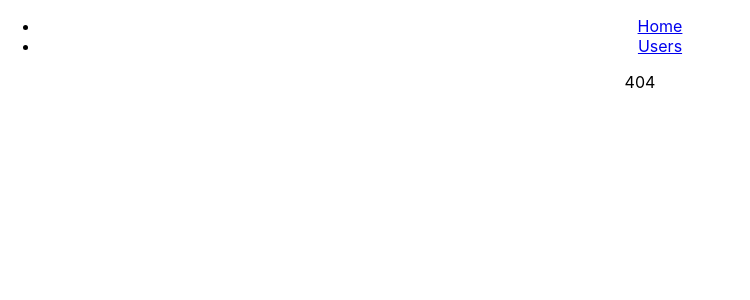
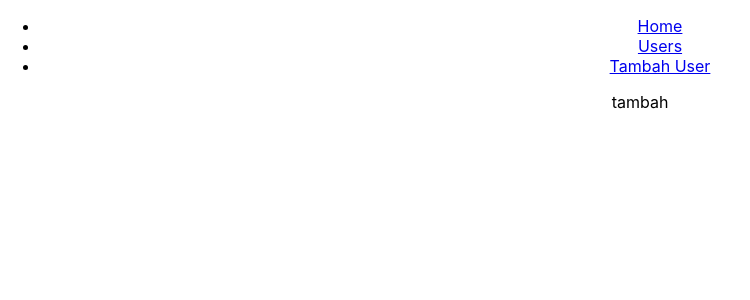
Before and after one commit to irizkyw/ClientSide-ReactJsExpress, a React (Create React App) app: page /users/add in a window 1280 px wide. Before the commit this address had no page. Shown: the top 300 px of the page, without its empty margins (0-750 px from the left). Built offline with nearby package versions, Linux system fonts and the light colour scheme.

Commit message:
rubah app js

```diff
--- a/src/App.js
+++ b/src/App.js
@@ -1,6 +1,7 @@
 import React, { Component,useState } from "react";
 import { BrowserRouter as Router, Route, Link, Routes } from "react-router-dom";
 import "./App.css";
+import AddUsers from "./Pages/AddUsers";
 import Home from "./Pages/Home";
 import Users from "./Pages/Users";
 
@@ -18,11 +19,15 @@ class App extends Component {
             <li>
               <Link to="/users">Users</Link>
             </li>
+            <li>
+              <Link to="/users/add">Tambah User</Link>
+            </li>
           </ul>
         </nav>
         <Routes>
           <Route path="/" element={<Home />} />
           <Route path="/users" element={<Users />} />
+          <Route path="/users/add" element={<AddUsers />}/>
           <Route path="*" element={<div>404</div>} />
         </Routes>
       </Router>
--- /dev/null
+++ b/src/Pages/AddUsers.js
@@ -0,0 +1,24 @@
+import React, { Component,Form } from "react";
+
+export default class AddUsers extends Component {
+  render() {
+    return (
+      <div>
+        {/* <Form>
+          <label>Username</label>
+          <input type="text" name="username"></input>
+          <label>Email</label>
+          <input type="text" name="email"></input>
+          <label>Password</label>
+          <input type="text" name="password"></input>
+          <label>Roles_id</label>
+          <input type="text" name="roles_id"></input>
+          <button type="submit" name="submit">
+            Tambahkan
+          </button>
+        </Form> */}
+        tambah
+      </div>
+    );
+  }
+}
```
